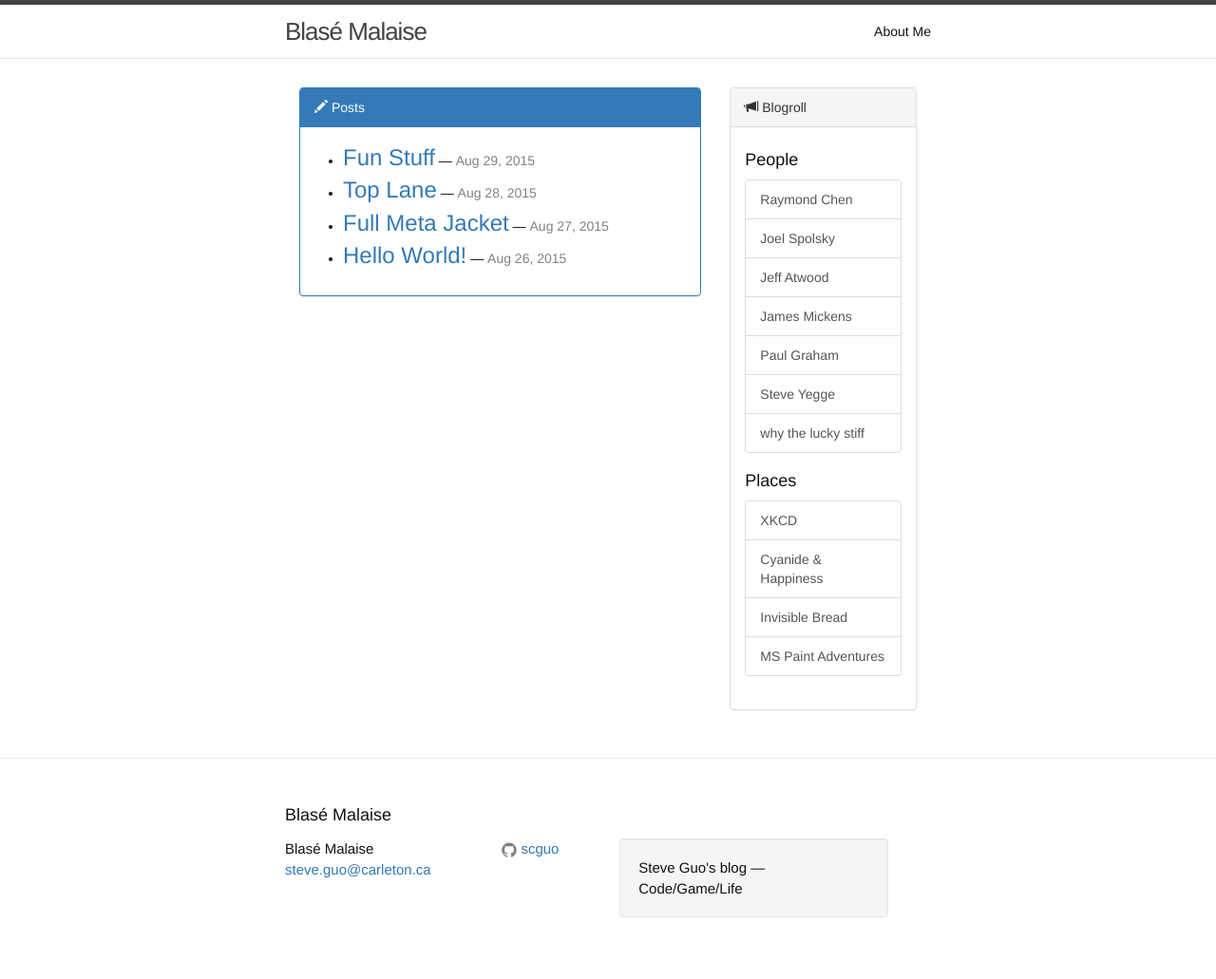
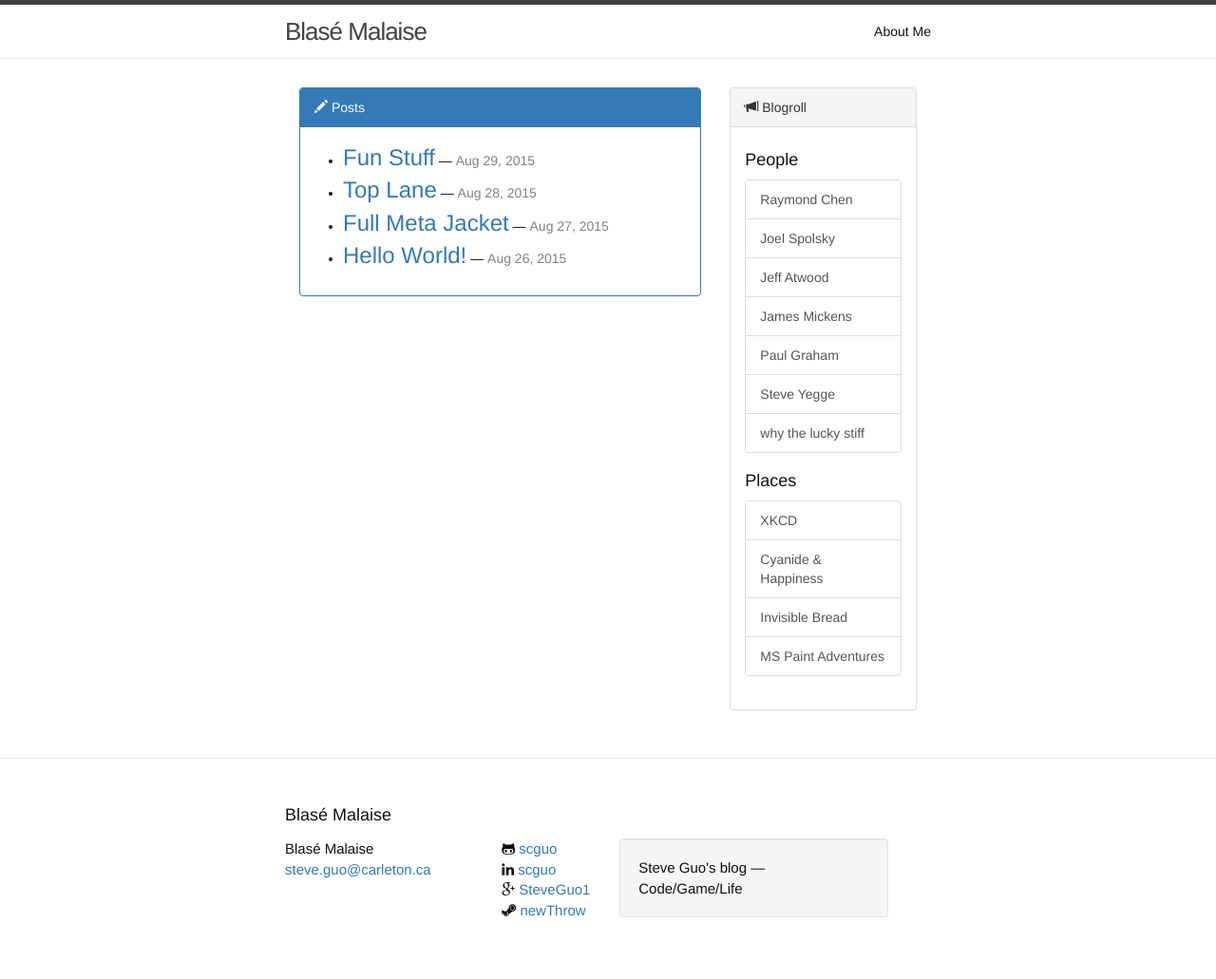
Before and after one commit to scguo/scguo.github.io, a Jekyll site: the page built from index.html, in a window 1280 px wide. Shown: the whole page at 95% size. Built offline with Jekyll 4.4.1, drawn with Linux system fonts in a browser that asks for light colours.

Commit message:
social media list updated

```diff
--- a/_config.yml
+++ b/_config.yml
@@ -6,6 +6,9 @@ description: > # this means to ignore newlines until "baseurl:"
 baseurl: "" # the subpath of your site, e.g. /blog/
 url: "http://scguo.github.io" # the base hostname & protocol for your site
 github_username:  scguo
+linkedin_username: scguo
+googleplus_username: SteveGuo1
+steam_username: newThrow
 
 # Build settings
 markdown: kramdown
--- a/_includes/footer.html
+++ b/_includes/footer.html
@@ -12,13 +12,33 @@
         <ul class="social-media-list">
           {% if site.github_username %}
           <li>
+            <i class="fa fa-github-alt"></i>
             <a href="https://github.com/{{ site.github_username }}">
-              <span class="icon  icon--github">
-                <svg viewBox="0 0 16 16">
-                  <path fill="#828282" d="M7.999,0.431c-4.285,0-7.76,3.474-7.76,7.761 c0,3.428,2.223,6.337,5.307,7.363c0.388,0.071,0.53-0.168,0.53-0.374c0-0.184-0.007-0.672-0.01-1.32 c-2.159,0.469-2.614-1.04-2.614-1.04c-0.353-0.896-0.862-1.135-0.862-1.135c-0.705-0.481,0.053-0.472,0.053-0.472 c0.779,0.055,1.189,0.8,1.189,0.8c0.692,1.186,1.816,0.843,2.258,0.645c0.071-0.502,0.271-0.843,0.493-1.037 C4.86,11.425,3.049,10.76,3.049,7.786c0-0.847,0.302-1.54,0.799-2.082C3.768,5.507,3.501,4.718,3.924,3.65 c0,0,0.652-0.209,2.134,0.796C6.677,4.273,7.34,4.187,8,4.184c0.659,0.003,1.323,0.089,1.943,0.261 c1.482-1.004,2.132-0.796,2.132-0.796c0.423,1.068,0.157,1.857,0.077,2.054c0.497,0.542,0.798,1.235,0.798,2.082 c0,2.981-1.814,3.637-3.543,3.829c0.279,0.24,0.527,0.713,0.527,1.437c0,1.037-0.01,1.874-0.01,2.129 c0,0.208,0.14,0.449,0.534,0.373c3.081-1.028,5.302-3.935,5.302-7.362C15.76,3.906,12.285,0.431,7.999,0.431z"/>
-                </svg>
-              </span>
               <span class="username">{{ site.github_username }}</span>
+            </a>
+          </li>
+          {% endif %}
+          {% if site.linkedin_username %}
+          <li>
+            <i class="fa fa-linkedin"></i>
+            <a href="https://ca.linkedin.com/in/{{ site.linkedin_username }}">
+              <span class="username">{{ site.linkedin_username }}</span>
+            </a>
+          </li>
+          {% endif %}
+          {% if site.googleplus_username %}
+          <li>
+            <i class="fa fa-google-plus"></i>
+            <a href="https://www.google.com/+{{ site.googleplus_username }}">
+              <span class="username">{{ site.googleplus_username }}</span>
+            </a>
+          </li>
+          {% endif %}
+          {% if site.steam_username %}
+          <li>
+            <i class="fa fa-steam"></i>
+            <a href="https://steamcommunity.com/id/{{ site.steam_username }}">
+              <span class="username">{{ site.steam_username }}</span>
             </a>
           </li>
           {% endif %}
```
